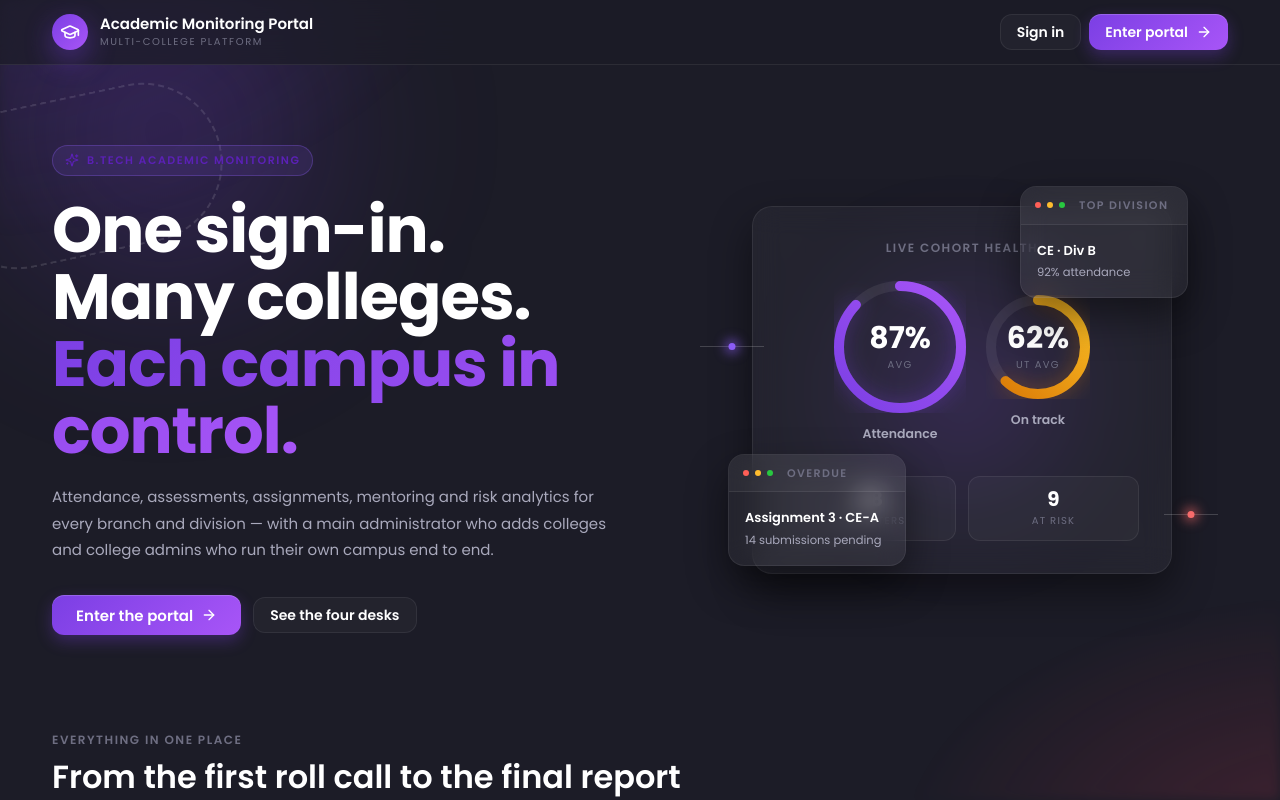
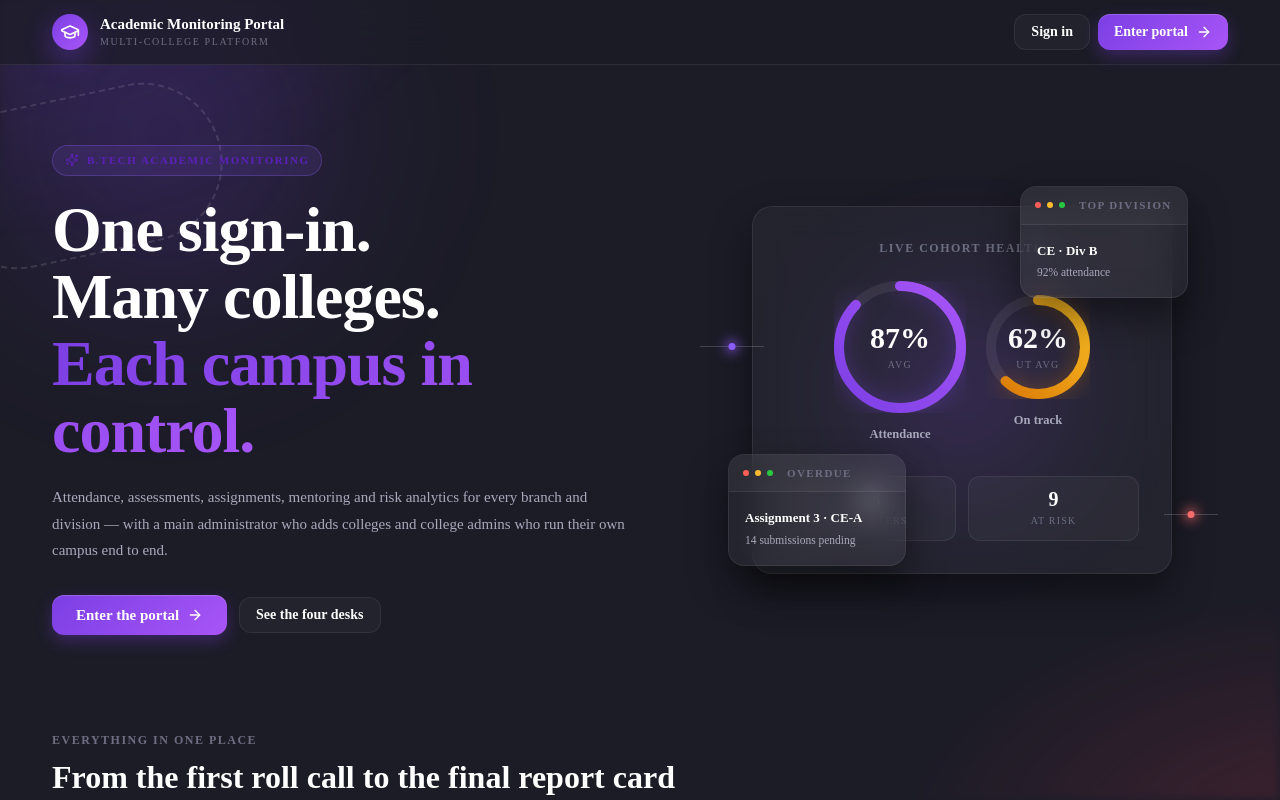
Before and after one commit to Dnyaneshh18/Academic_Monitoring_Portal, a Next.js app: page / in a window 1280 px wide. Shown: the top 800 px of the page. Built offline with nearby package versions, Linux system fonts and the light colour scheme.

Commit message:
fix: prevent blank page from font loader

```diff
--- a/src/app/layout.tsx
+++ b/src/app/layout.tsx
@@ -1,22 +1,7 @@
 import type { Metadata } from "next";
-import { Inter, Poppins } from "next/font/google";
 import "./globals.css";
 import { ClientGuard } from "@/components/ClientGuard";
 import { ToastProvider } from "@/components/ui/Toast";
-
-const sans = Poppins({
-  subsets: ["latin"],
-  weight: ["300", "400", "500", "600", "700"],
-  variable: "--font-sans",
-  display: "swap"
-});
-
-const display = Poppins({
-  subsets: ["latin"],
-  weight: ["500", "600", "700"],
-  variable: "--font-display",
-  display: "swap"
-});
 
 export const metadata: Metadata = {
   title: "Academic Monitoring Portal",
@@ -31,7 +16,7 @@ export const viewport = {
 export default function RootLayout({ children }: { children: React.ReactNode }) {
   return (
     <html lang="en" className="dark">
-      <body className={`${sans.variable} ${display.variable} font-sans`}>
+      <body className="font-sans">
         <ClientGuard />
         <ToastProvider>{children}</ToastProvider>
       </body>
```
